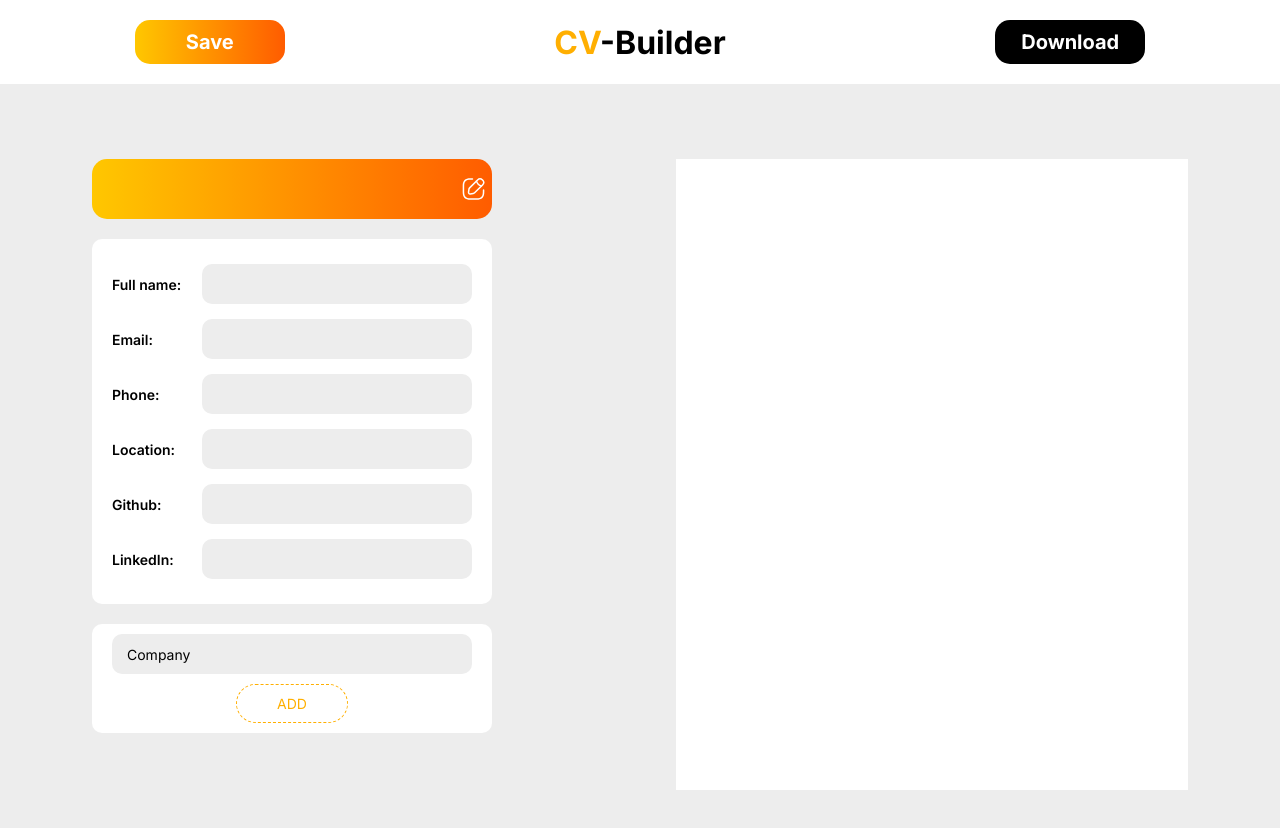
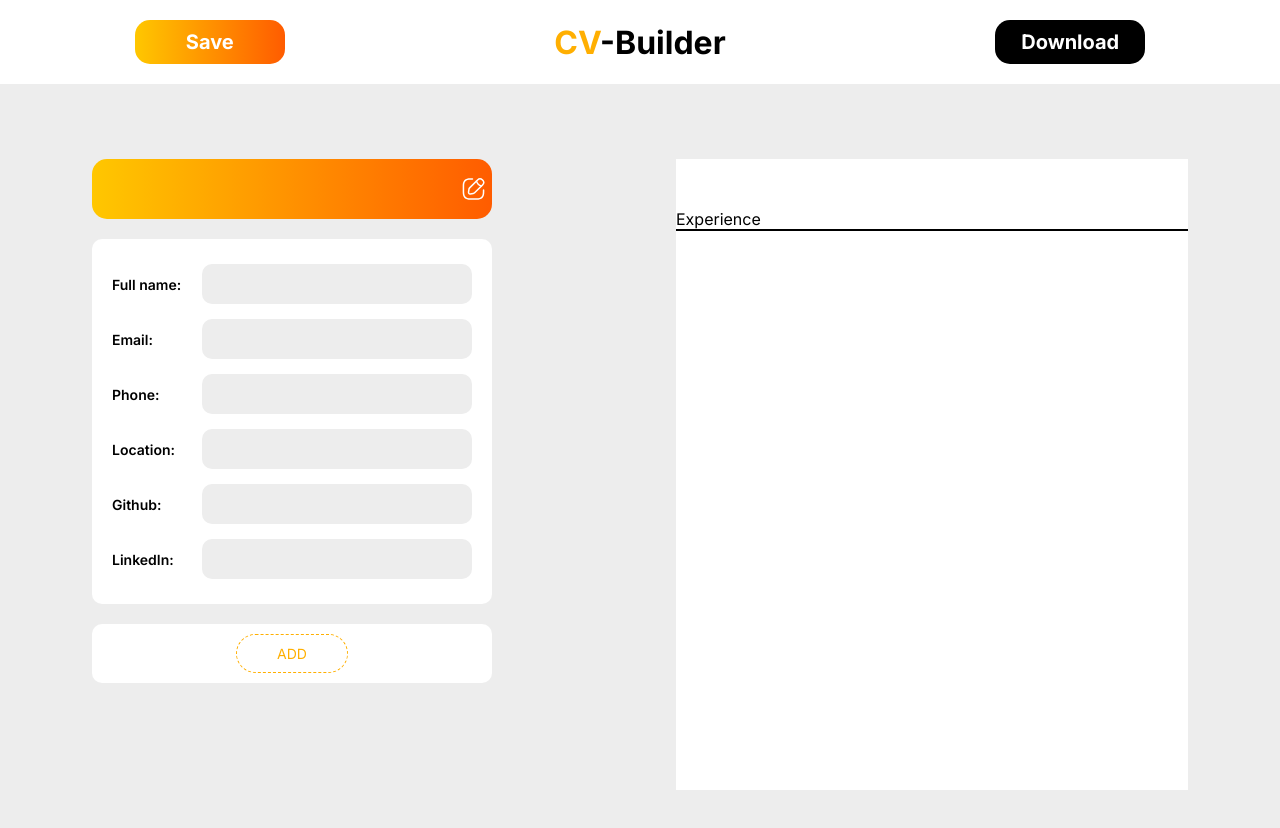
Before and after one commit to DanieliusRyliskis/CV-builder, a React (Vite) app in the folder react-cv/: page / in a window 1280 px wide. Both pictures are taken after a click on the button "Experience". Shown: the top 828 px of the page. Built offline with nearby package versions, Linux system fonts and the light colour scheme.

Commit message:
Fixed dynamic rendering functionality
Fixed activeList dynamic rendering and added one more for passiveList

```diff
--- a/react-cv/src/components/edit_section/experience_details.jsx
+++ b/react-cv/src/components/edit_section/experience_details.jsx
@@ -41,12 +41,28 @@ function ExperienceDetails({ sActive, sPassive }) {
     setDescription(e.target.value);
     setActiveForm((a) => ({ ...a, description: e.target.value }));
   };
-  const cancel = function () {};
+  const cancel = function () {
+    setActiveForm({ role: "", company: "", description: "" });
+    setCompany("");
+    setRole("");
+    setDescription("");
+    document.querySelector(".form--experience").classList.add("hidden");
+    document.querySelector(".add-experience").classList.remove("hidden");
+  };
   const save = function () {
     setPassiveForm((p) => [...p, activeForm]);
     setActiveForm({ role: "", company: "", description: "" });
+    setCompany("");
+    setRole("");
+    setDescription("");
+    document.querySelector(".form--experience").classList.add("hidden");
+    document.querySelector(".add-experience").classList.remove("hidden");
     // setNextKey(nextKey + 1);
   };
+  const editExperience = function () {
+    console.log(passiveForm);
+  };
+  // Handle key presses
 
   return (
     <React.Fragment>
@@ -56,7 +72,13 @@ function ExperienceDetails({ sActive, sPassive }) {
         </button>
       </div>
       <div className="add-experience hidden">
-        <div className="added-section">Company</div>
+        {/* Needs dynamic rendering */}
+        {passiveForm.map((obj, index) => (
+          <div key={index} className="added-section" onClick={editExperience}>
+            {obj.company}
+          </div>
+        ))}
+
         <div className="button-wrapper">
           <button className="button-add" onClick={revealExperienceField}>
             ADD
--- a/react-cv/src/components/resume_section/experience_preview.jsx
+++ b/react-cv/src/components/resume_section/experience_preview.jsx
@@ -5,19 +5,38 @@ function ExperiencePreview() {
   const allContext = useContext(previewContext);
   const { activeForm, passiveForm, ...personalDetails } = allContext;
 
-  const activeList = Object.entries(activeForm).map(function ([key, value]) {
-    if (value !== "") {
-      return <li key={key}>{value}</li>;
-    }
+  const passiveList = passiveForm.map((obj, index) => {
+    return (
+      <li key={index}>
+        <div>
+          <h5 className="bolded">{obj.company}</h5>
+          <h5>{obj.role}</h5>
+          <h5>{obj.description}</h5>
+        </div>
+      </li>
+    );
   });
-  const passiveList = passiveForm.map((obj, index) => console.log(obj));
   useEffect(() => {}, [passiveForm]);
 
   return (
     <>
-      <div>{/* <ul>{passiveList}</ul> */}</div>
-      <div className="active_form">
-        <ul>{activeList}</ul>
+      <div className="Experience">
+        <h5>Experience</h5>
+        <hr />
+        <div>
+          <ul>{passiveList}</ul>
+        </div>
+        <div className="active_form">
+          <ul>
+            <li>
+              <div>
+                <h5 className="bolded">{activeForm.company}</h5>
+                <h5>{activeForm.role}</h5>
+                <h5>{activeForm.description}</h5>
+              </div>
+            </li>
+          </ul>
+        </div>
       </div>
     </>
   );
--- a/react-cv/src/index.css
+++ b/react-cv/src/index.css
@@ -26,6 +26,12 @@ header > button {
   font-size: var(--fs-h3);
   text-align: center;
   font-weight: 500;
+}
+h5 {
+  font-size: var(--fs-h5);
+}
+.bolded {
+  font-weight: bold;
 }
 
 /* ===========================================Header=========================================== */
@@ -182,6 +188,7 @@ header > button {
   display: flex;
   align-items: center;
   margin-bottom: 1rem;
+  cursor: pointer;
 }
 .button-add {
   font-size: 1.4rem;
@@ -248,3 +255,8 @@ header > button {
 .full-name {
   margin: 3rem 0;
 }
+hr {
+  border: none;
+  height: 2px;
+  background-color: black;
+}
```
